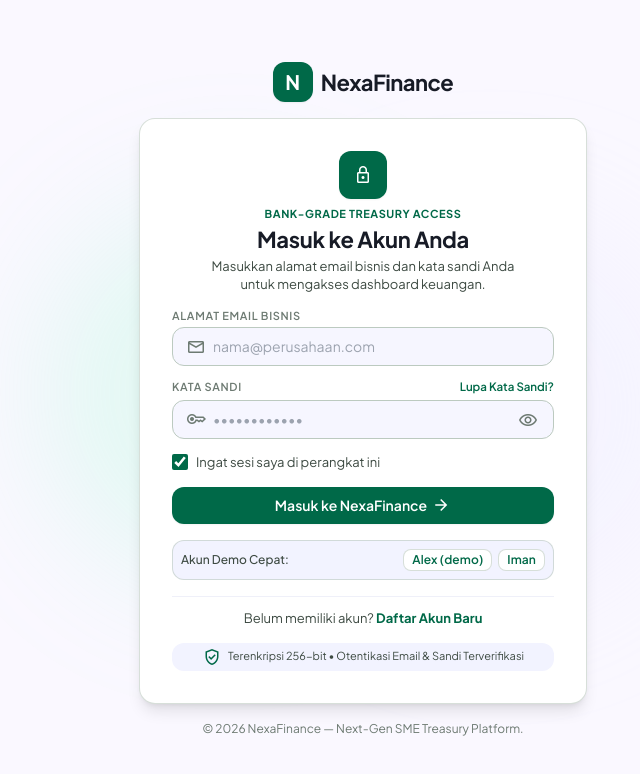
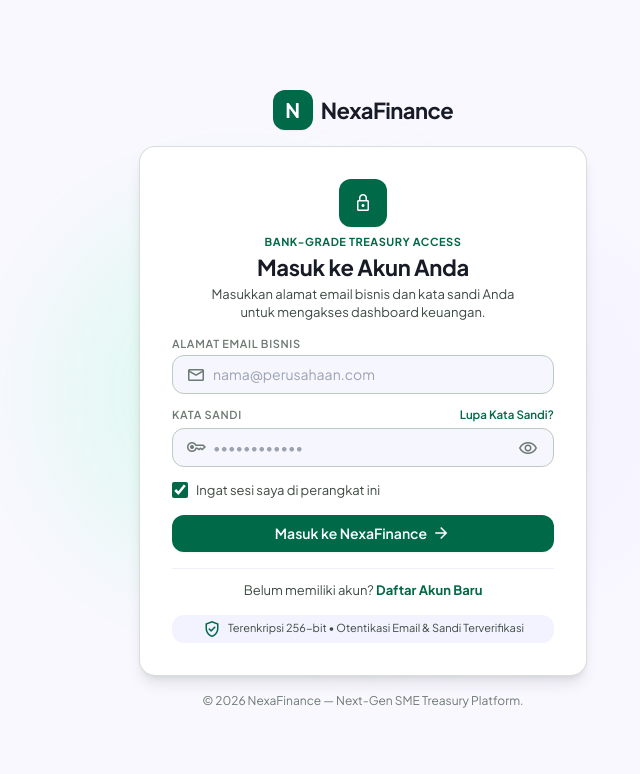
Before and after one commit to imanyunar/NexaFinance-frontend, a React (Vite) app: page /login in a window 1280 px wide. Shown: the top 774 px of the page, without its empty margins (277-917 px from the left). Built offline with nearby package versions, Linux system fonts and the light colour scheme; sample sign-in values are in the browser's storage.

Commit message:
chore: remove demo account selector from login and register pages

```diff
--- a/src/pages/LoginPage.tsx
+++ b/src/pages/LoginPage.tsx
@@ -48,11 +48,6 @@ export const LoginPage: React.FC = () => {
     }
   };
 
-  const handleFillDemo = (demoEmail: string, demoPass: string = 'admin123') => {
-    setEmail(demoEmail);
-    setPassword(demoPass);
-    setError(null);
-  };
 
   return (
     <div className="min-h-screen bg-background flex flex-col items-center justify-center p-space-md relative overflow-hidden font-body-md antialiased text-on-surface">
@@ -181,26 +176,6 @@ export const LoginPage: React.FC = () => {
           </button>
         </form>
 
-        {/* Demo Helper Pill */}
-        <div className="p-space-sm rounded-xl bg-surface-container-low border border-outline-variant/60 flex items-center justify-between text-body-sm flex-wrap gap-2">
-          <span className="text-on-surface-variant text-[12px] font-medium">Akun Demo Cepat:</span>
-          <div className="flex items-center gap-1.5">
-            <button
-              type="button"
-              onClick={() => handleFillDemo('demo@nexafinance.com', 'admin123')}
-              className="font-badge-label text-badge-label font-semibold text-primary hover:underline bg-white px-2 py-0.5 rounded-lg border border-outline-variant/60 text-[11px]"
-            >
-              Alex (demo)
-            </button>
-            <button
-              type="button"
-              onClick={() => handleFillDemo('iman@gmail.com', 'admin123')}
-              className="font-badge-label text-badge-label font-semibold text-primary hover:underline bg-white px-2 py-0.5 rounded-lg border border-outline-variant/60 text-[11px]"
-            >
-              Iman
-            </button>
-          </div>
-        </div>
 
         {/* Register Link */}
         <div className="text-center text-body-sm text-on-surface-variant border-t border-surface-container-high/60 pt-3">
--- a/src/pages/RegisterPage.tsx
+++ b/src/pages/RegisterPage.tsx
@@ -218,13 +218,6 @@ export const RegisterPage: React.FC = () => {
     verifyAndRegister(code);
   };
 
-  const handleFillDemoForm = () => {
-    setName('Alex Pratama (Nexa Creative)');
-    setEmail('alex@nexaagency.id');
-    setPassword('alex123456');
-    setConfirmPassword('alex123456');
-    setWhatsappNumber('081299887766');
-  };
 
   return (
     <div className="min-h-screen bg-background flex flex-col items-center justify-center p-space-md relative overflow-hidden font-body-md antialiased text-on-surface">
@@ -435,17 +428,6 @@ export const RegisterPage: React.FC = () => {
               </button>
             </form>
 
-            {/* Quick Demo Helper */}
-            <div className="p-space-sm rounded-xl bg-surface-container-low flex items-center justify-between text-body-sm">
-              <span className="text-on-surface-variant text-[12.5px]">Isi Otomatis Tester:</span>
-              <button
-                type="button"
-                onClick={handleFillDemoForm}
-                className="font-badge-label text-badge-label font-semibold text-primary hover:underline bg-white px-2.5 py-1 rounded-lg border border-outline-variant/60"
-              >
-                Isi Data Contoh
-              </button>
-            </div>
 
             <div className="text-center text-body-sm text-on-surface-variant border-t border-surface-container-high/60 pt-2">
               Sudah memiliki akun?{' '}
```
